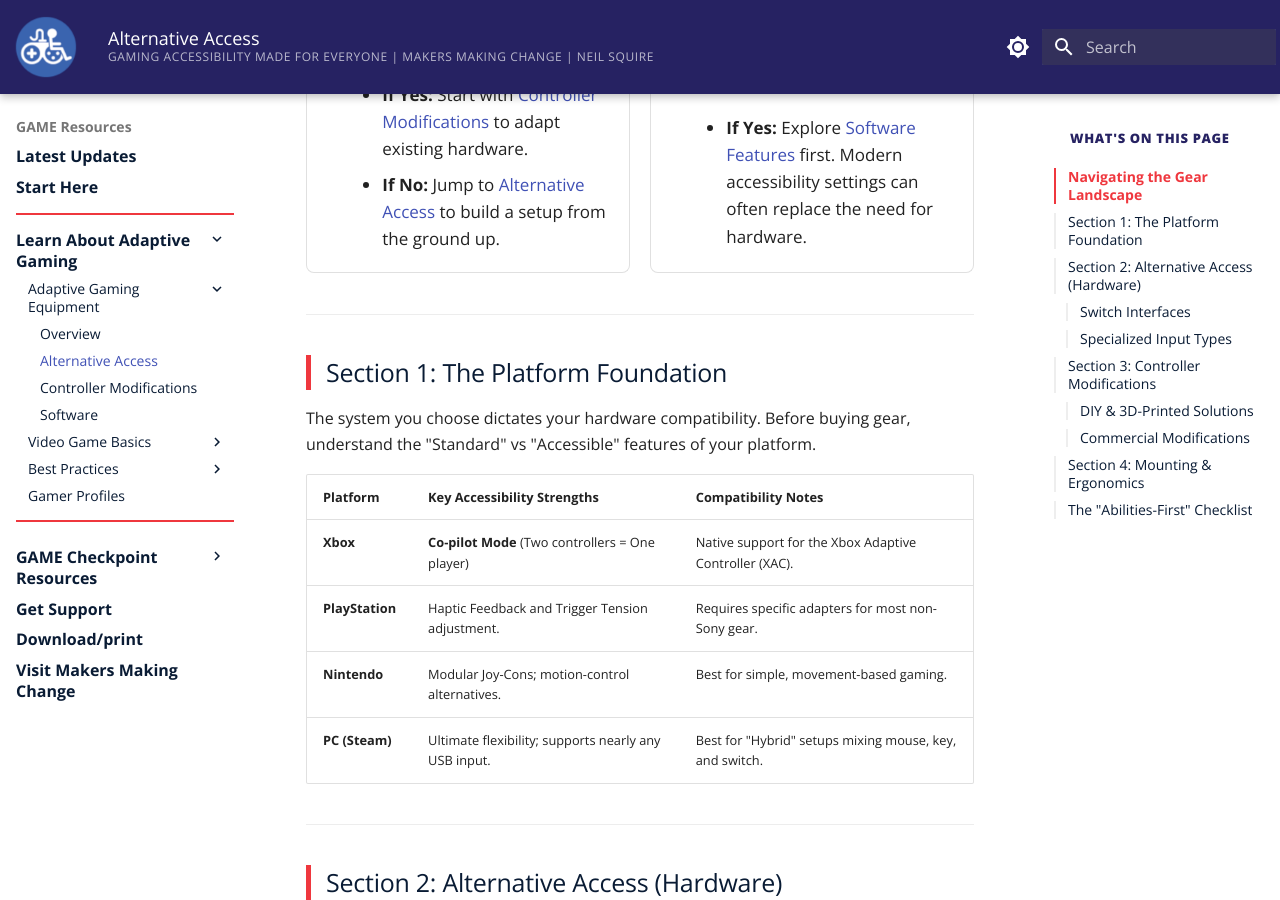
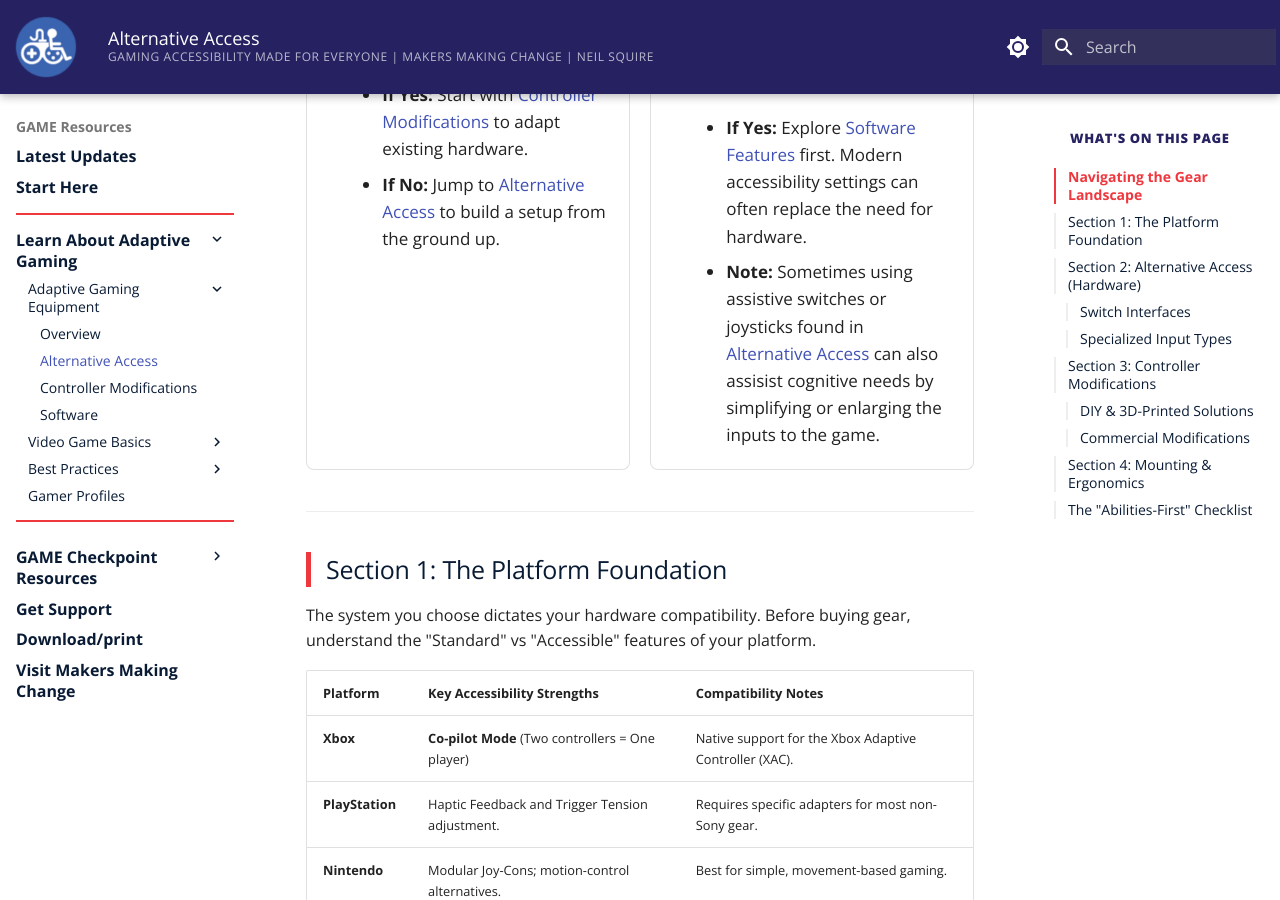
Before and after one commit to tjfentie/GAME-Resource-Test, an MkDocs documentation site: the page built from docs/alt-access.md, in a window 1280 px wide and 900 px high, scrolled down 577 px. Built offline with MkDocs 1.6.1 and Material for MkDocs 9.7.7, drawn with Linux system fonts in a browser that asks for light colours.

Commit message:
Update alt-access.md

```diff
--- a/docs/alt-access.md
+++ b/docs/alt-access.md
@@ -22,6 +22,7 @@ Adaptive gaming requires a balance between the player's physical abilities and t
         <p>Are there barriers related to vision, hearing, or how information is processed?</p>
         <ul>
             <li><strong>If Yes:</strong> Explore <a href="../software">Software Features</a> first. Modern accessibility settings can often replace the need for hardware.</li>
+            <li><strong>Note:</strong> Sometimes using assistive switches or joysticks found in <a href="../alt-access">Alternative Access</a> can also assisist cognitive needs by simplifying or enlarging the inputs to the game.</li>
         </ul>
     </div>
 </div>
```
